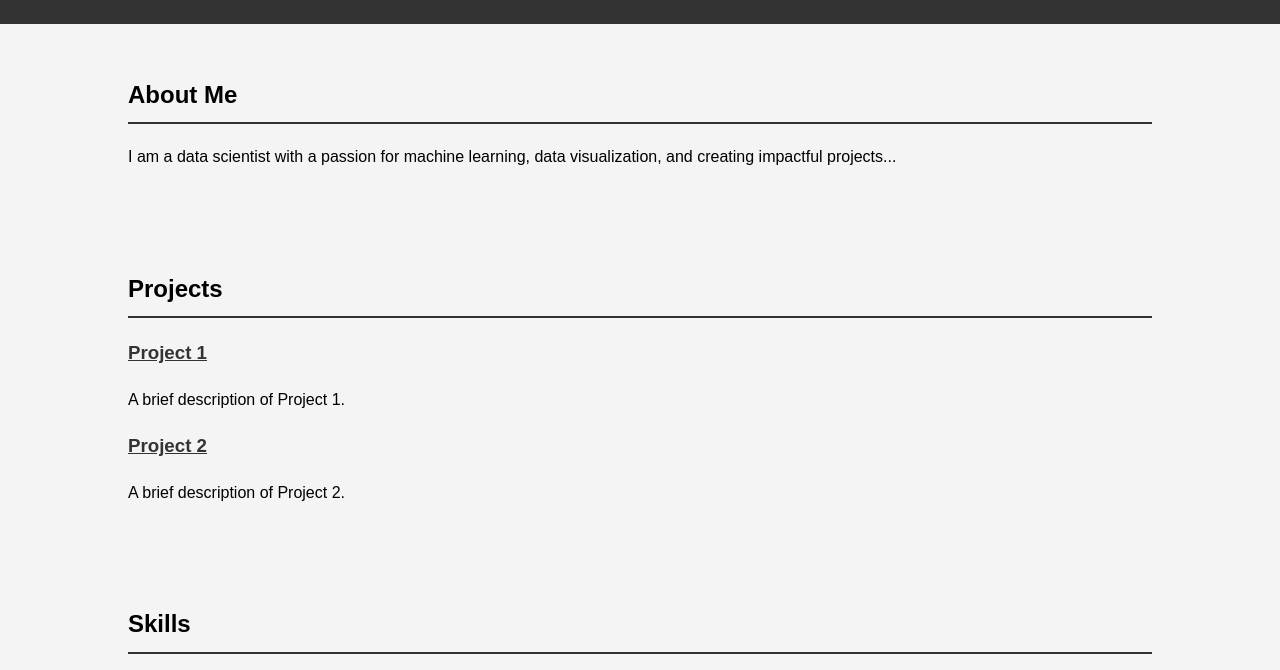
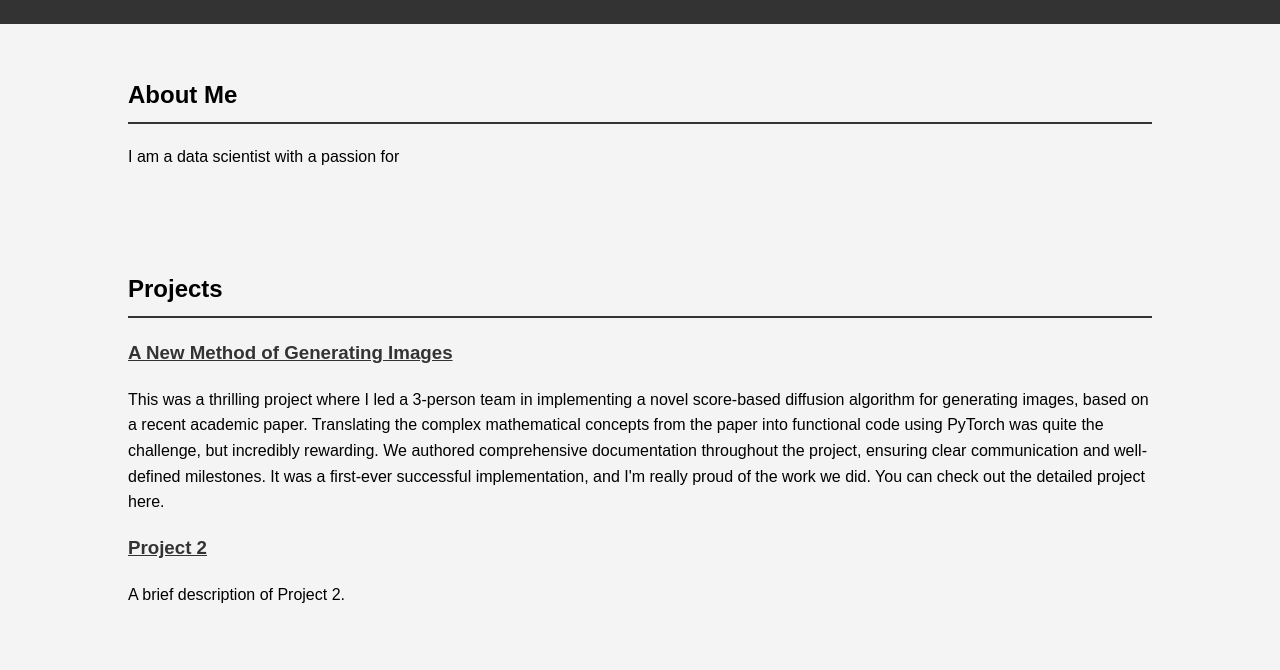
Before and after one commit to ethanvert/ethanvert.github.io, a plain HTML site: page index.html in a window 1280 px wide. Shown: the part 102-772 px from the top of the page. Drawn offline with Linux system fonts and the light colour scheme.

Commit message:
projects wip

```diff
--- a/index.html
+++ b/index.html
@@ -3,7 +3,7 @@
 <head>
     <meta charset="UTF-8">
     <meta name="viewport" content="width=device-width, initial-scale=1.0">
-    <title>My Portfolio</title>
+    <title>Ethan's Portfolio'</title>
     <style>
         body {
             font-family: Arial, sans-serif;
@@ -55,7 +55,7 @@
         <section class="section" id="about-me">
             <h2>About Me</h2>
             <p>
-                I am a data scientist with a passion for machine learning, data visualization, and creating impactful projects...
+                I am a data scientist with a passion for
             </p>
         </section>
 
@@ -63,8 +63,8 @@
         <section class="section" id="projects">
             <h2>Projects</h2>
             <div>
-                <h3><a href="https://github.com/username/project1">Project 1</a></h3>
-                <p>A brief description of Project 1.</p>
+                <h3><a href="https://github.com/ethanvert/rdmc">A New Method of Generating Images</a></h3>
+                <p>This was a thrilling project where I led a 3-person team in implementing a novel score-based diffusion algorithm for generating images, based on a recent academic paper. Translating the complex mathematical concepts from the paper into functional code using PyTorch was quite the challenge, but incredibly rewarding. We authored comprehensive documentation throughout the project, ensuring clear communication and well-defined milestones. It was a first-ever successful implementation, and I'm really proud of the work we did. You can check out the detailed project here.</p>
             </div>
             <div>
                 <h3><a href="https://github.com/username/project2">Project 2</a></h3>
```
